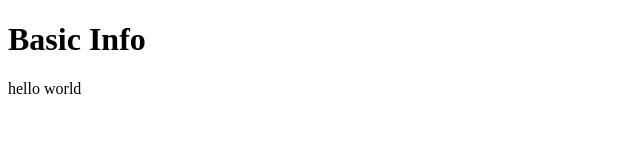
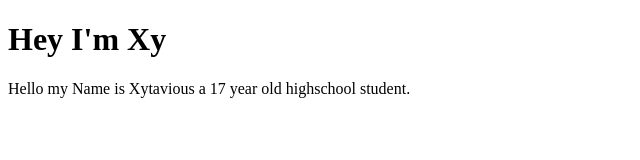
Before and after one commit to Xytavious/Xytavious.github.io, a plain HTML site: page index.html in a window 1280 px wide. Shown: the whole page, without its empty margins (0-640 px from the left). Drawn offline with Linux system fonts and the light colour scheme.

Commit message:
Update index.html

```diff
--- a/index.html
+++ b/index.html
@@ -2,10 +2,10 @@
 <html>
 
 <head>
-    <title>Home Page</title>
+    <title>Hello</title>
 </head>
 <body>
-    <h1>Basic Info</h1>
-    <p>hello world</p>
+    <h1>Hey I'm Xy</h1>
+    <p>Hello my Name is Xytavious a 17 year old highschool student.</p>
 </body>
 </html>
```
